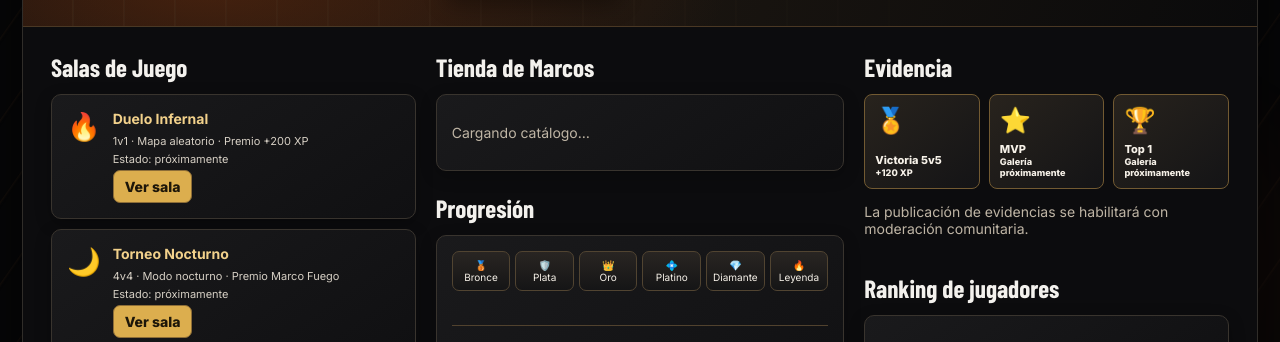
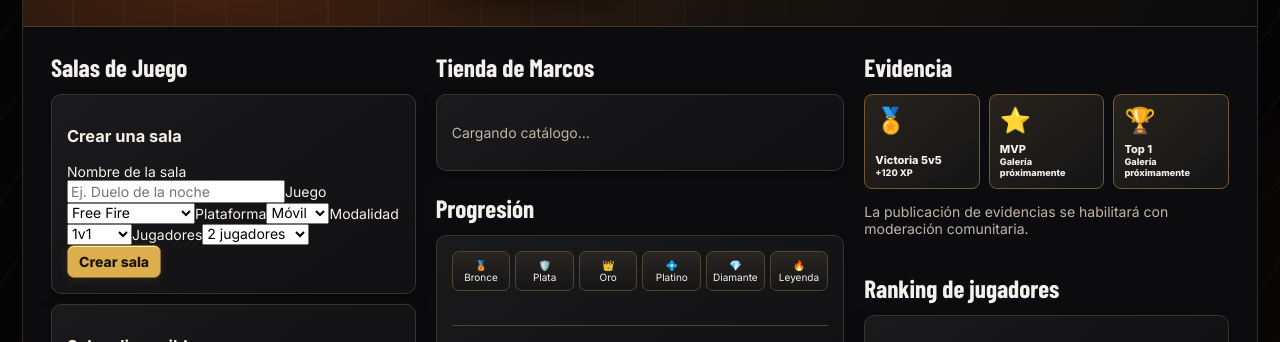
Before and after one commit to PLAYFORJA/PLAYFORJA-, a plain HTML site: page index.html in a window 1280 px wide. Shown: the part 446-788 px from the top of the page. Drawn offline with nearby package versions, Linux system fonts and the light colour scheme; a web font is replaced by a local one.

Commit message:
Add create and browse game rooms to PLAYFORJA

```diff
--- a/index.html
+++ b/index.html
@@ -7,7 +7,7 @@
 <main id="inicio"><section class="hero"><div class="hero-copy"><h1>PLAYFORJA</h1><p class="tagline">Forjá tu leyenda</p><div class="hero-actions"><a class="btn btn-gold" href="#torneos">⚒ Explorar torneos</a><button class="btn btn-outline" id="downloadButton">Descargar App</button></div><p class="muted" id="welcomeLine">Competí, ganá y subí de rango — sin dinero real</p></div>
 <div class="tournament" id="torneos"><h2>Torneos Activos</h2><p>Competí, ganá y subí de rango — sin dinero real</p><div class="platforms"><button class="platform" data-platform="PC" aria-pressed="false">PC</button><button class="platform" data-platform="Móvil" aria-pressed="true">Móvil</button><button class="platform" data-platform="Tablet" aria-pressed="false">Tablet</button></div><div class="gamegrid" id="tournamentGrid"><div class="gamecard"><h3>Cargando torneos…</h3><p>Conectando con PLAYFORJA</p></div></div></div><div class="crest"><div style="font-size:150px;line-height:1">🏆</div><div class="mini">FORJÁ TU LEYENDA</div></div></section>
 <div class="content"><div class="col">
-<section class="section" id="salas"><h2>Salas de Juego</h2><div class="tile room"><div class="room-icon">🔥</div><div><h3>Duelo Infernal</h3><p>1v1 · Mapa aleatorio · Premio +200 XP</p><p>Estado: próximamente</p><button data-info="Las salas se habilitarán cuando esté listo el sistema de emparejamiento.">Ver sala</button></div></div><div class="tile room"><div class="room-icon">🌙</div><div><h3>Torneo Nocturno</h3><p>4v4 · Modo nocturno · Premio Marco Fuego</p><p>Estado: próximamente</p><button data-info="La sala competitiva se habilitará en una próxima actualización.">Ver sala</button></div></div></section>
+<section class="section" id="salas"><h2>Salas de Juego</h2><div class="tile"><h3>Crear una sala</h3><form id="roomForm"><label for="roomTitle">Nombre de la sala</label><input id="roomTitle" maxlength="60" required placeholder="Ej. Duelo de la noche"><label for="roomGame">Juego</label><select id="roomGame"><option>Free Fire</option><option>Mobile Legends</option><option>Valorant</option><option>Otro</option></select><label for="roomPlatform">Plataforma</label><select id="roomPlatform"><option>Móvil</option><option>PC</option><option>Tablet</option></select><label for="roomMode">Modalidad</label><select id="roomMode"><option>1v1</option><option>2v2</option><option>4v4</option><option>Squad</option></select><label for="roomCapacity">Jugadores</label><select id="roomCapacity"><option value="2">2 jugadores</option><option value="4">4 jugadores</option><option value="5">5 jugadores</option><option value="8">8 jugadores</option><option value="10">10 jugadores</option></select><button class="btn btn-gold" type="submit">Crear sala</button><div class="status" id="roomStatus"></div></form></div><div class="tile" style="margin-top:10px"><h3>Salas disponibles</h3><div id="roomList"><p class="muted">Cargando salas…</p></div></div></section>
 <section class="section" id="misiones"><h2>Misiones</h2><div class="tile"><h3>Tu próxima misión</h3><p>Completá tu perfil y participá en torneos para comenzar a ganar XP.</p><a class="btn btn-outline" href="crear-cuenta.html">Completar perfil</a></div></section>
 <section class="section"><h2>Mapa Mundial</h2><div class="tile mapbox"><div class="map-art">🌎</div></div><div class="maplabels"><span>Buenos Aires</span><span>São Paulo</span><span>CDMX</span></div><p class="muted">Comunidad LATAM · Mapa ilustrativo</p></section></div>
 <div class="col"><section class="section" id="marcos"><h2>Tienda de Marcos</h2><div class="tile"><div id="frameList"><p class="muted">Cargando catálogo…</p></div></div></section>
```
